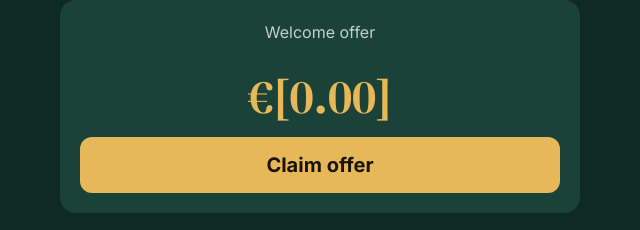
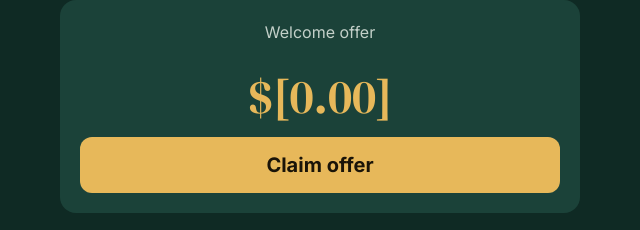
Before and after one commit to evolutionMR/aurora-spins-demo, a website: page public/tipoff.html in a window 1280 px wide. Shown: the part 395-625 px from the top of the page, 320-960 px from the left. Drawn offline with Linux system fonts and the light colour scheme.

Commit message:
Show tip-off welcome offer in dollars
Co-authored-by: Julian Vella <57744611+evolutionMR@users.noreply.github.com>
Co-Authored-By: Claude Sonnet 5.5 <noreply@anthropic.com>

```diff
--- a/public/tipoff.html
+++ b/public/tipoff.html
@@ -23,7 +23,7 @@
 
       <div id="tipoff-offer" class="card tipoff-offer" hidden>
         <span class="muted">Welcome offer</span>
-        <strong class="tipoff-amount">€[0.00]</strong>
+        <strong class="tipoff-amount">$[0.00]</strong>
         <button id="claim" class="btn tipoff-btn" type="button">Claim offer</button>
         <p id="claim-note" class="reward" hidden>This is a demo. Nothing was claimed.</p>
       </div>
```
